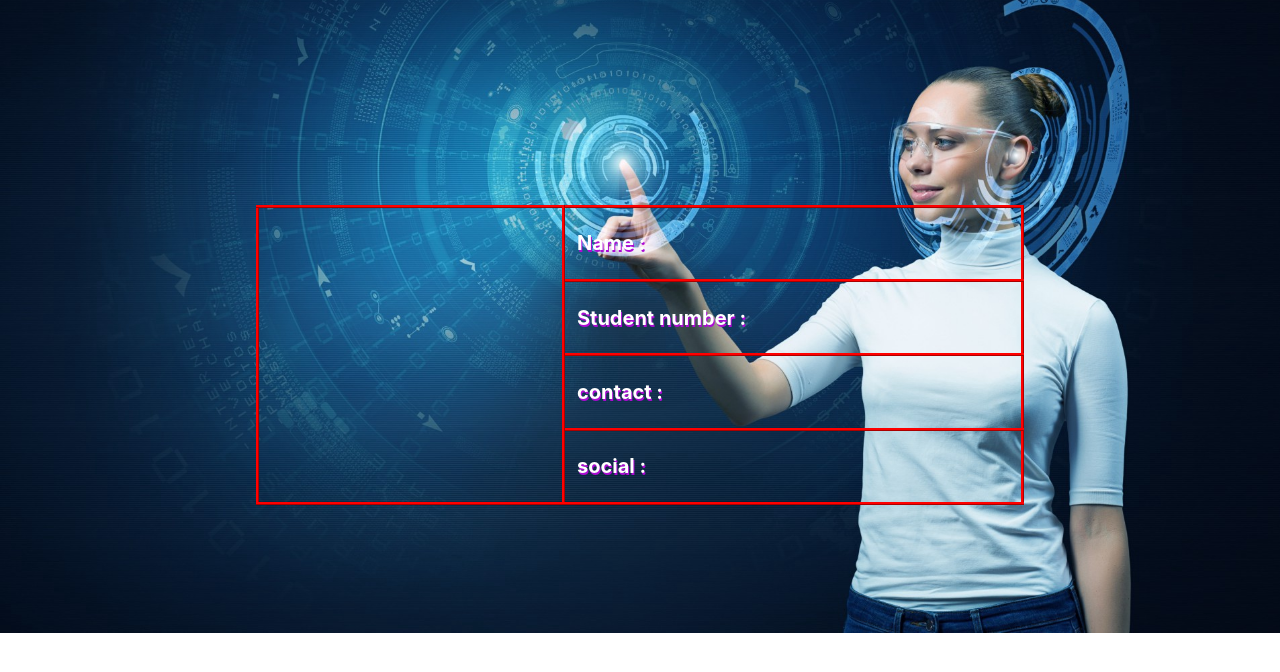
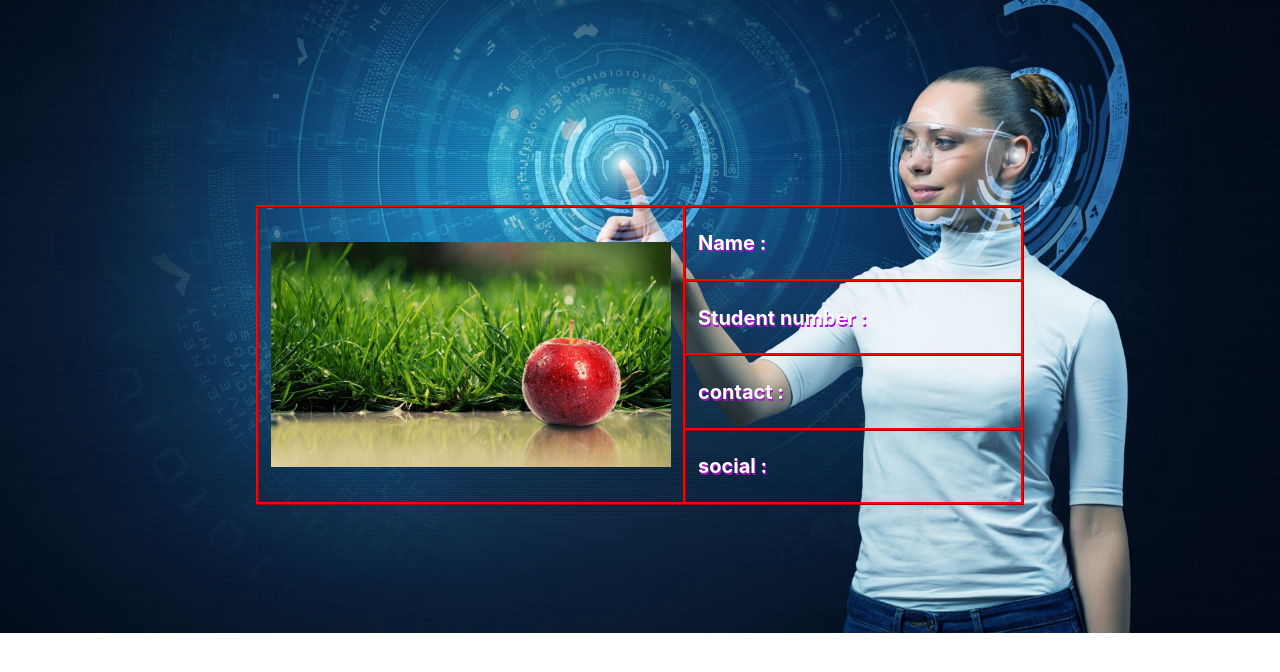
Before and after one commit to Kavindu-Gayantha/SE2016, a PHP site: page /users.php in a window 1280 px wide. Shown: the part 95-767 px from the top of the page. Run offline with PHP 8.4, Linux system fonts and the light colour scheme; the visitor is signed in with stand-in values (Sample User, id 1).

Commit message:
added a photo to the info table

```diff
--- a/users.php
+++ b/users.php
@@ -68,7 +68,7 @@
 <script src="https://stackpath.bootstrapcdn.com/bootstrap/4.3.1/js/bootstrap.min.js" integrity="sha384-JjSmVgyd0p3pXB1rRibZUAYoIIy6OrQ6VrjIEaFf/nJGzIxFDsf4x0xIM+B07jRM" crossorigin="anonymous"></script>
 <div class="details">
   <table id="infotable"width="60%" border="1px">
-    <tr><td rowspan="4" width="40%"></td><td>Name : <?php ?></td></tr>
+    <tr><td rowspan="4" width="40%"><img src="4K-Green-Grass-Wallpaper.jpg" alt="" width="400px"></td><td>Name : <?php ?></td></tr>
     <tr><td>Student number : <?php ?></td></tr>
     <tr><td>contact : <?php ?></td></tr>
     <tr><td>social :<?php ?></td></tr>
```
